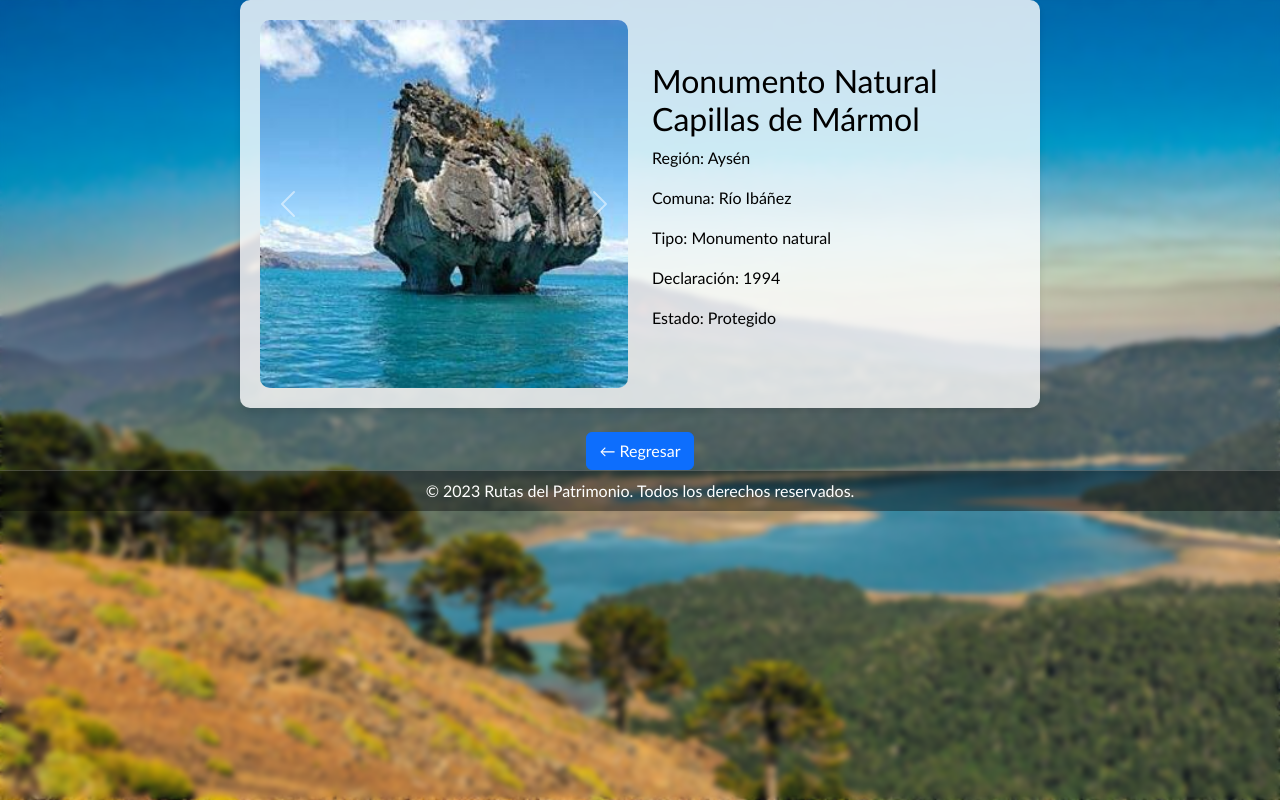
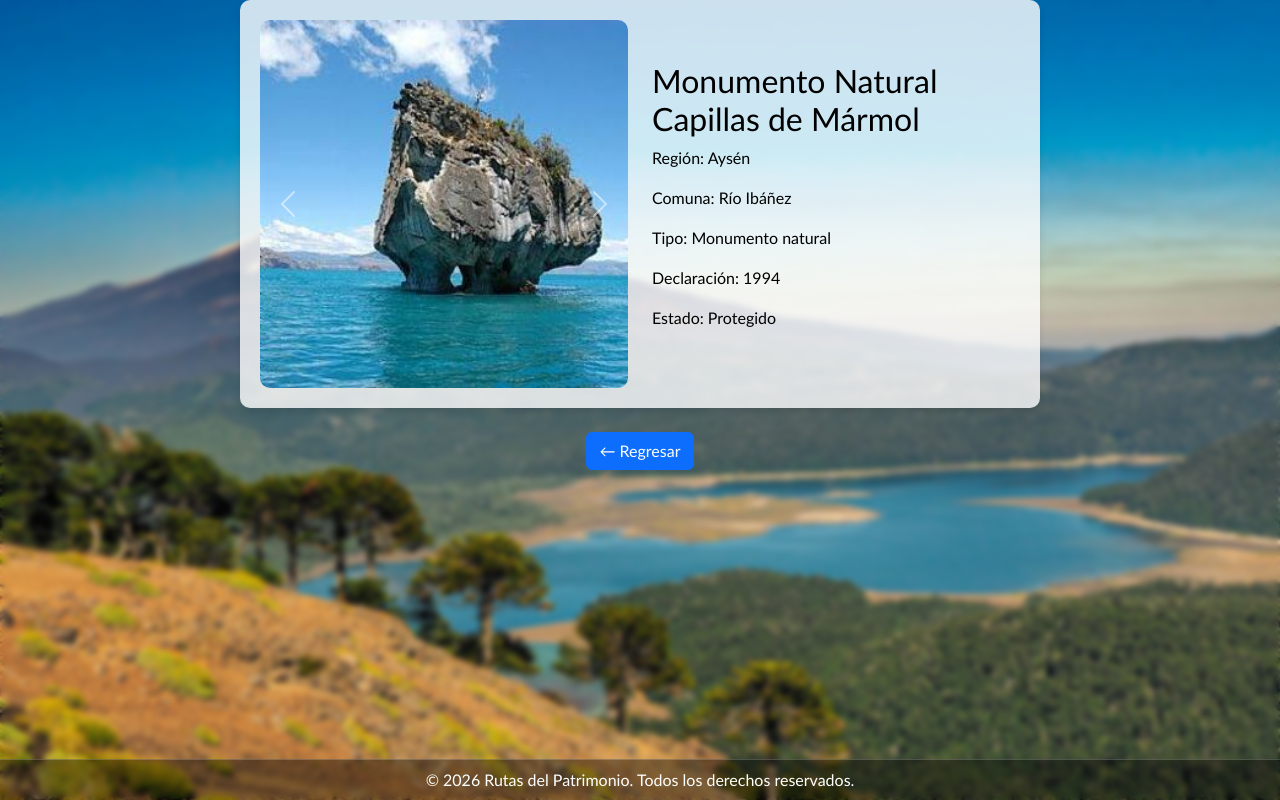
Before and after one commit to Romii-O/Evaluacion_Rutas_Del_Patrimonio, a plain HTML site: page html/capillas-description.html in a window 1280 px wide. Drawn offline with nearby package versions, Linux system fonts and the light colour scheme.

Commit message:
capilla footer arreglo

```diff
--- a/html/capillas-description.html
+++ b/html/capillas-description.html
@@ -49,8 +49,8 @@
         <a href="../html/patrimonio-natural.html" class="btn btn-primary">← Regresar</a>
     </div>
 </nav>
-<footer class="text-center py-2 mt-" style="background-color: rgba(0, 0, 0, 0.4); color: white; border-top: 1px solid rgba(255, 255, 255, 0.2);">
-    <p class="mb-0">&copy; 2023 Rutas del Patrimonio. Todos los derechos reservados.</p>
+<footer style="position: absolute; bottom: 0; left: 0; width: 100%; background-color: rgba(0, 0, 0, 0.4); color: white; border-top: 1px solid rgba(255, 255, 255, 0.2);" class="text-center py-2">
+    <p class="mb-0">&copy; 2026 Rutas del Patrimonio. Todos los derechos reservados.</p>
 </footer>
 </body>
 <script src="https://cdn.jsdelivr.net/npm/bootstrap@5.3.8/dist/js/bootstrap.bundle.min.js" integrity="sha384-FKyoEForCGlyvwx9Hj09JcYn3nv7wiPVlz7YYwJrWVcXK/BmnVDxM+D2scQbITxI" crossorigin="anonymous"></script>
```
